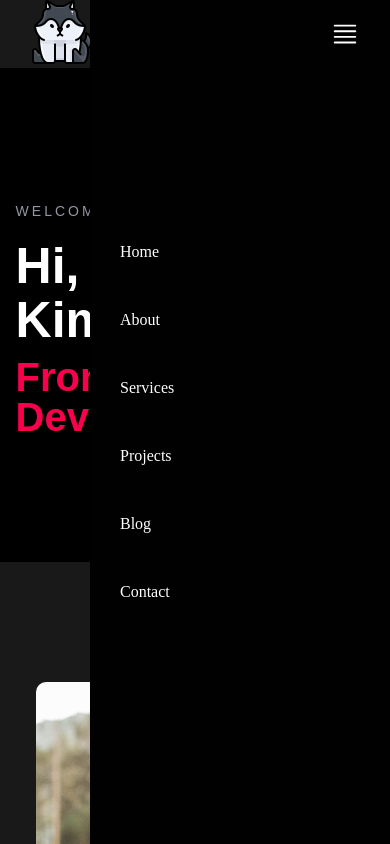
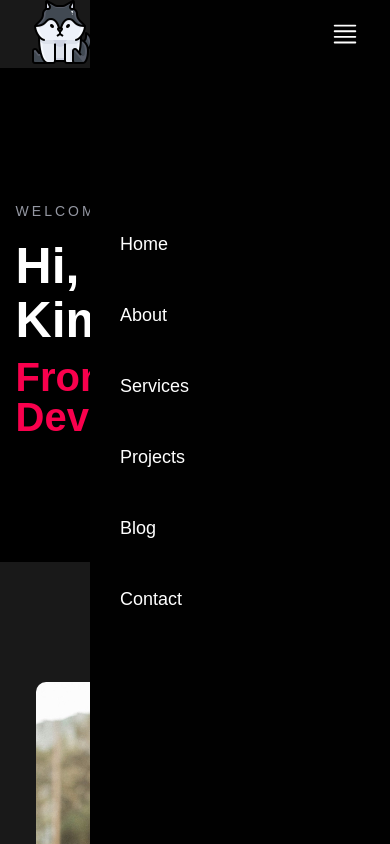
Before and after one commit to dkimd5/react-portfolio, a React (Create React App) app: page / in a window 390 px wide. Both pictures are taken after a click on the icon 345 px from the left and 34 px from the top of the page. Shown: the top 844 px of the page. Built offline with nearby package versions, Linux system fonts and the light colour scheme.

Commit message:
sidebar styles added

```diff
--- a/src/components/Navbar/Navbar.css
+++ b/src/components/Navbar/Navbar.css
@@ -63,6 +63,8 @@
 }
 
 .sideNavbar__item{
+    font-family: Poppins,sans-serif;
+    font-size: 18px;
     padding: 25px 30px;
 }
 
--- a/src/components/Navbar/Navbar.js
+++ b/src/components/Navbar/Navbar.js
@@ -16,7 +16,9 @@ function Navbar() {
     <div className="navbar">
       <div className="navbar__container section__container">
         <div className="logo">
-          <img src={logo} alt="logo" />
+          <a href="#">
+            <img src={logo} alt="logo" />
+          </a>
         </div>
         <div className="navigation">
           <ul className="navbar__list">
@@ -62,22 +64,22 @@ function Navbar() {
           <div className="sideNavbar">
             <ul className="sideNavbar__list">
               <li className="sideNavbar__item">
-                <a href="#home">Home</a>
+                <a href="#Home">Home</a>
               </li>
               <li className="sideNavbar__item">
-                <a href="#about">About</a>
+                <a href="#About">About</a>
               </li>
               <li className="sideNavbar__item">
-                <a href="#services">Services</a>
+                <a href="#Services">Services</a>
               </li>
               <li className="sideNavbar__item">
-                <a href="#projects">Projects</a>
+                <a href="#Projects">Projects</a>
               </li>
               <li className="sideNavbar__item">
-                <a href="#blog">Blog</a>
+                <a href="#Blog">Blog</a>
               </li>
               <li className="sideNavbar__item">
-                <a href="#contact">Contact</a>
+                <a href="#Contact">Contact</a>
               </li>
             </ul>
           </div>
```
